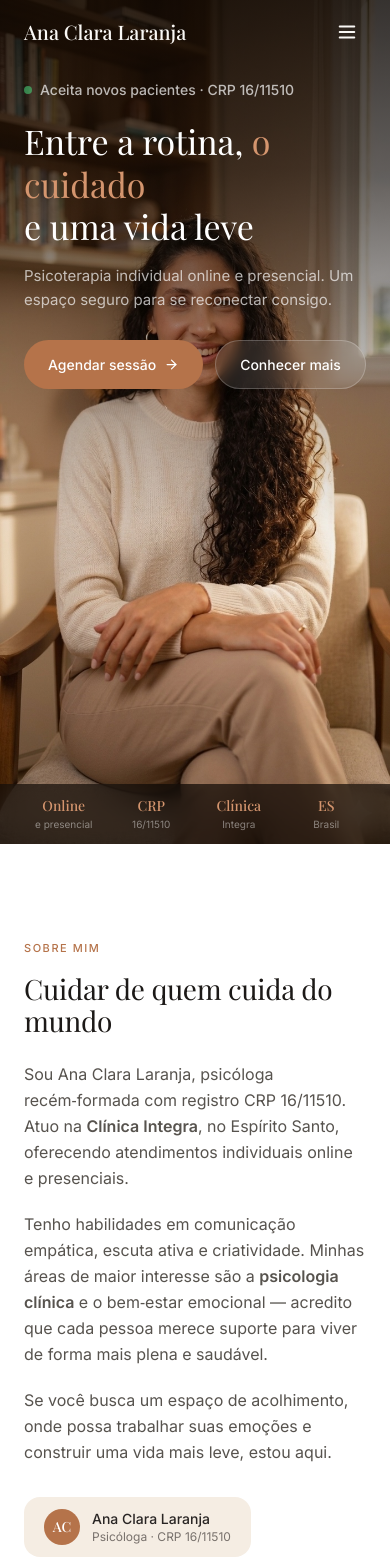
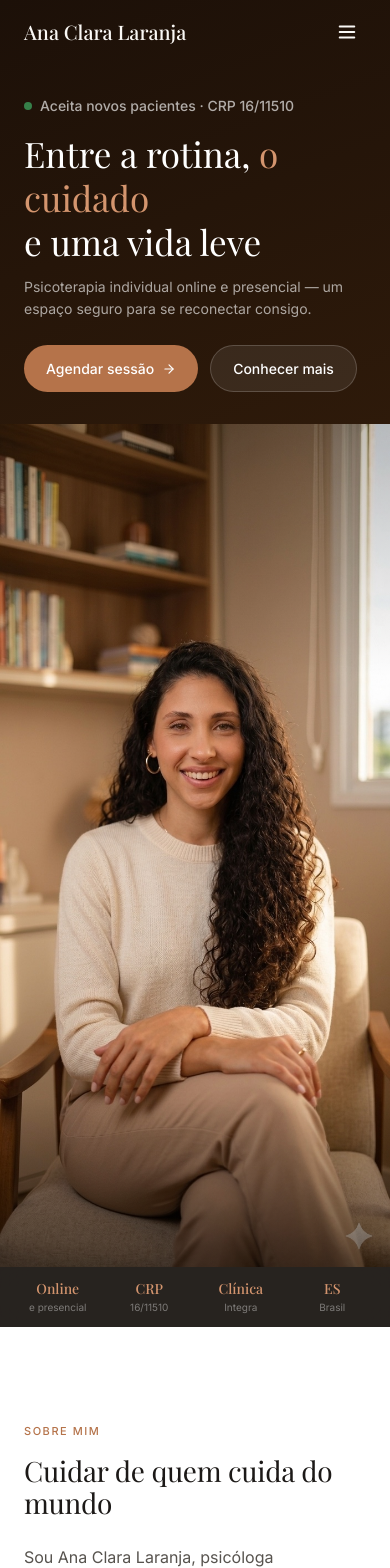
Before and after one commit to danlima-rgb/codetest, a React (Vite) app in the folder ana-clara/: page / in a window 390 px wide. Shown: the top 1568 px of the page. Built offline with nearby package versions, Linux system fonts and the light colour scheme; a web font is replaced by a local one.

Commit message:
fix: separate text and photo areas on mobile to avoid face overlap
Mobile now uses stacked layout: dark background block with all text
on top, photo block with face clearly visible below. Desktop keeps
the full-bleed overlay design.

https://claude.ai/code/session_01LxZUVBEu8W7zuxfJnN4KUf

```diff
--- a/ana-clara/src/components/Hero.jsx
+++ b/ana-clara/src/components/Hero.jsx
@@ -1,88 +1,161 @@
-import { ArrowRight, MapPin } from 'lucide-react';
+import { ArrowRight } from 'lucide-react';
 import foto from '../assets/foto.js';
+
+const trustItems = [
+  { value: 'Online', label: 'e presencial' },
+  { value: 'CRP', label: '16/11510' },
+  { value: 'Clínica', label: 'Integra' },
+  { value: 'ES', label: 'Brasil' },
+];
 
 export default function Hero() {
   return (
+    <>
+      {/* ── MOBILE ─────────────────────────────────────────── */}
+      <section id="topo" className="md:hidden flex flex-col" style={{ minHeight: '100svh' }}>
+
+        {/* Bloco superior: texto sobre fundo escuro */}
+        <div
+          className="flex flex-col justify-end px-6 pb-8 pt-24"
+          style={{
+            background: 'linear-gradient(160deg, #1C1008 0%, #2E1A0A 100%)',
+            flex: '0 0 auto',
+          }}
+        >
+          <div className="flex items-center gap-2 mb-4">
+            <div className="w-2 h-2 rounded-full bg-green-400 animate-pulse" />
+            <span className="text-sm font-medium" style={{ color: 'rgba(255,255,255,0.65)' }}>
+              Aceita novos pacientes · CRP 16/11510
+            </span>
+          </div>
+
+          <h1
+            className="font-serif mb-3 leading-tight"
+            style={{ fontSize: 'clamp(32px, 9vw, 44px)', fontWeight: 400, color: '#fff' }}
+          >
+            Entre a rotina,{' '}
+            <em className="not-italic" style={{ color: '#D4956E' }}>o cuidado</em>
+            <br />e uma vida leve
+          </h1>
+
+          <p className="mb-6 leading-relaxed" style={{ fontSize: '14px', color: 'rgba(255,255,255,0.62)', maxWidth: '360px' }}>
+            Psicoterapia individual online e presencial —
+            um espaço seguro para se reconectar consigo.
+          </p>
+
+          <div className="flex gap-3">
+            <a
+              href="https://wa.me/message/6UVITCQEF3U"
+              target="_blank"
+              rel="noopener noreferrer"
+              className="inline-flex items-center gap-2 font-medium rounded-full"
+              style={{ background: '#B5734A', color: '#fff', padding: '12px 22px', fontSize: '14px' }}
+            >
+              Agendar sessão <ArrowRight size={14} />
+            </a>
+            <a
+              href="#sobre"
+              className="inline-flex items-center font-medium rounded-full"
+              style={{
+                background: 'rgba(255,255,255,0.08)',
+                color: '#fff',
+                padding: '12px 22px',
+                fontSize: '14px',
+                border: '1px solid rgba(255,255,255,0.18)',
+              }}
+            >
+              Conhecer mais
+            </a>
+          </div>
+        </div>
+
+        {/* Bloco inferior: foto com rosto visível */}
+        <div className="relative flex-1" style={{ minHeight: '340px' }}>
+          <img
+            src={foto}
+            alt="Ana Clara Laranja — Psicóloga"
+            style={{
+              width: '100%',
+              height: '100%',
+              objectFit: 'cover',
+              objectPosition: '55% 28%',
+              display: 'block',
+            }}
+          />
+          {/* sutil escurecimento nas bordas */}
+          <div
+            className="absolute inset-0"
+            style={{
+              background: 'linear-gradient(to bottom, rgba(30,16,4,0.25) 0%, transparent 30%, transparent 80%, rgba(10,5,2,0.5) 100%)',
+            }}
+          />
+        </div>
+
+        {/* Trust bar */}
+        <div style={{ background: 'rgba(10,5,2,0.88)', backdropFilter: 'blur(12px)' }}>
+          <div className="px-4 py-3 grid grid-cols-4 gap-2">
+            {trustItems.map((item) => (
+              <div key={item.label} className="text-center">
+                <p className="font-serif text-sm font-medium" style={{ color: '#D4956E' }}>{item.value}</p>
+                <p style={{ fontSize: '10px', color: 'rgba(255,255,255,0.4)', marginTop: '1px' }}>{item.label}</p>
+              </div>
+            ))}
+          </div>
+        </div>
+      </section>
+
+      {/* ── DESKTOP ────────────────────────────────────────── */}
       <section
-      id="topo"
-      className="relative overflow-hidden"
-      style={{ height: '100svh', minHeight: '620px', background: '#1C1008' }}
+        id="topo-desktop"
+        className="relative overflow-hidden hidden md:flex flex-col"
+        style={{ height: '100svh', minHeight: '650px', background: '#1C1008' }}
       >
-      {/* Full-bleed background photo */}
         <div className="absolute inset-0">
           <img
             src={foto}
             alt="Ana Clara Laranja"
-          style={{
-            width: '100%',
-            height: '100%',
-            objectFit: 'cover',
-            objectPosition: '55% 35%',
-          }}
+            style={{ width: '100%', height: '100%', objectFit: 'cover', objectPosition: '65% 25%' }}
           />
-
-        {/* Gradiente escuro no TOPO — texto legível; base transparente — rosto visível */}
           <div
             className="absolute inset-0"
             style={{
-            background: `linear-gradient(to bottom,
-              rgba(15,8,3,0.82) 0%,
-              rgba(15,8,3,0.65) 20%,
-              rgba(15,8,3,0.30) 42%,
-              rgba(15,8,3,0.05) 62%,
-              transparent 100%
-            )`,
+              background: `
+                linear-gradient(to right, rgba(15,8,3,0.90) 0%, rgba(15,8,3,0.60) 42%, rgba(15,8,3,0.10) 70%, transparent 100%),
+                linear-gradient(to top, rgba(15,8,3,0.55) 0%, transparent 25%)
+              `,
             }}
           />
         </div>
 
-      {/* Content — mobile: fica na base; desktop: centralizado à esquerda */}
-      <div className="relative z-10 h-full max-w-6xl mx-auto px-6 flex flex-col justify-start pt-20">
+        <div className="relative z-10 flex-1 max-w-6xl mx-auto px-10 flex flex-col justify-center">
           <div className="max-w-lg">
-
-          {/* Badge */}
             <div className="flex items-center gap-2 mb-5">
               <div className="w-2 h-2 rounded-full bg-green-400 animate-pulse" />
               <span className="text-sm font-medium" style={{ color: 'rgba(255,255,255,0.70)' }}>
                 Aceita novos pacientes · CRP 16/11510
               </span>
             </div>
-
-          {/* Headline */}
             <h1
               className="font-serif mb-4 leading-tight"
-            style={{ fontSize: 'clamp(34px, 5.5vw, 68px)', fontWeight: 400, color: '#fff' }}
+              style={{ fontSize: 'clamp(42px, 5vw, 68px)', fontWeight: 400, color: '#fff' }}
             >
               Entre a rotina,{' '}
               <em className="not-italic" style={{ color: '#D4956E' }}>o cuidado</em>
               <br />e uma vida leve
             </h1>
-
-          {/* Sub — mais curto no mobile */}
-          <p
-            className="leading-relaxed mb-7"
-            style={{ fontSize: '15px', color: 'rgba(255,255,255,0.68)', maxWidth: '400px' }}
-          >
-            Psicoterapia individual online e presencial.
-            Um espaço seguro para se reconectar consigo.
+            <p className="mb-8 leading-relaxed" style={{ fontSize: '16px', color: 'rgba(255,255,255,0.68)', maxWidth: '400px' }}>
+              Psicoterapia individual online e presencial —
+              um espaço seguro para se reconectar consigo.
             </p>
-
-          {/* CTAs — lado a lado */}
-          <div className="flex flex-row gap-3 flex-wrap">
+            <div className="flex gap-4">
               <a
                 href="https://wa.me/message/6UVITCQEF3U"
                 target="_blank"
                 rel="noopener noreferrer"
                 className="inline-flex items-center gap-2 font-medium rounded-full"
-              style={{
-                background: '#B5734A',
-                color: '#fff',
-                padding: '13px 24px',
-                fontSize: '14px',
-              }}
+                style={{ background: '#B5734A', color: '#fff', padding: '14px 28px', fontSize: '15px' }}
               >
-              Agendar sessão
-              <ArrowRight size={15} />
+                Agendar sessão <ArrowRight size={16} />
               </a>
               <a
                 href="#sobre"
@@ -90,8 +163,8 @@ export default function Hero() {
                 style={{
                   background: 'rgba(255,255,255,0.10)',
                   color: '#fff',
-                padding: '13px 24px',
-                fontSize: '14px',
+                  padding: '14px 28px',
+                  fontSize: '15px',
                   border: '1px solid rgba(255,255,255,0.22)',
                   backdropFilter: 'blur(8px)',
                 }}
@@ -102,25 +175,17 @@ export default function Hero() {
           </div>
         </div>
 
-      {/* Trust bar */}
-      <div
-        className="absolute bottom-0 left-0 right-0 z-10"
-        style={{ background: 'rgba(10,5,2,0.65)', backdropFilter: 'blur(14px)' }}
-      >
-        <div className="max-w-6xl mx-auto px-6 py-3 grid grid-cols-4 gap-2">
-          {[
-            { value: 'Online', label: 'e presencial' },
-            { value: 'CRP', label: '16/11510' },
-            { value: 'Clínica', label: 'Integra' },
-            { value: 'ES', label: 'Brasil' },
-          ].map((item) => (
+        <div className="relative z-10" style={{ background: 'rgba(10,5,2,0.60)', backdropFilter: 'blur(14px)' }}>
+          <div className="max-w-6xl mx-auto px-10 py-3 grid grid-cols-4 gap-4">
+            {trustItems.map((item) => (
               <div key={item.label} className="text-center">
                 <p className="font-serif text-sm font-medium" style={{ color: '#D4956E' }}>{item.value}</p>
-              <p style={{ fontSize: '10px', color: 'rgba(255,255,255,0.45)', marginTop: '1px' }}>{item.label}</p>
+                <p style={{ fontSize: '11px', color: 'rgba(255,255,255,0.45)', marginTop: '2px' }}>{item.label}</p>
               </div>
             ))}
           </div>
         </div>
       </section>
+    </>
   );
 }
```
Lines whose indentation alone changed are shown as unchanged.
